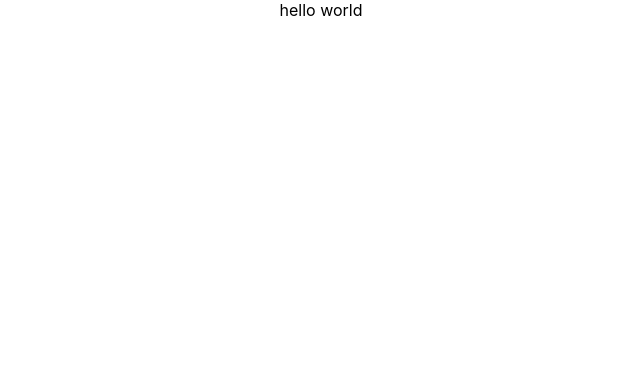
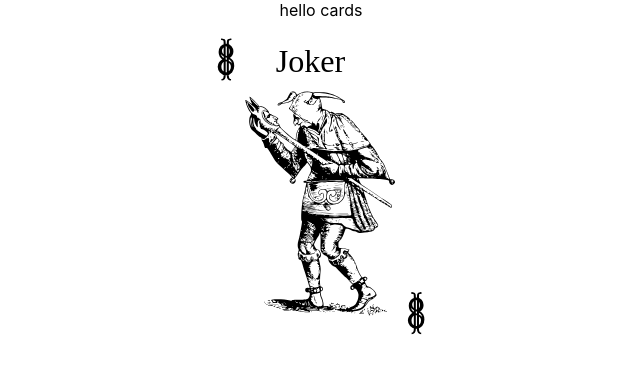
Before and after one commit to ZackAttax/craziest-eights-front-end, a React (Create React App) app: page / in a window 1280 px wide. Shown: the top 372 px of the page, without its empty margins (319-959 px from the left). Built offline with nearby package versions, Linux system fonts and the light colour scheme.

Commit message:
jokerfied

```diff
--- a/src/App.js
+++ b/src/App.js
@@ -1,10 +1,12 @@
-
-import './App.css';
+import "./App.css";
+import { Joker1 } from "./cards";
 
 function App() {
   return (
     <div className="App">
-      hello world
+      hello cards
+      <br />
+      <Joker1 />
     </div>
   );
 }
```
